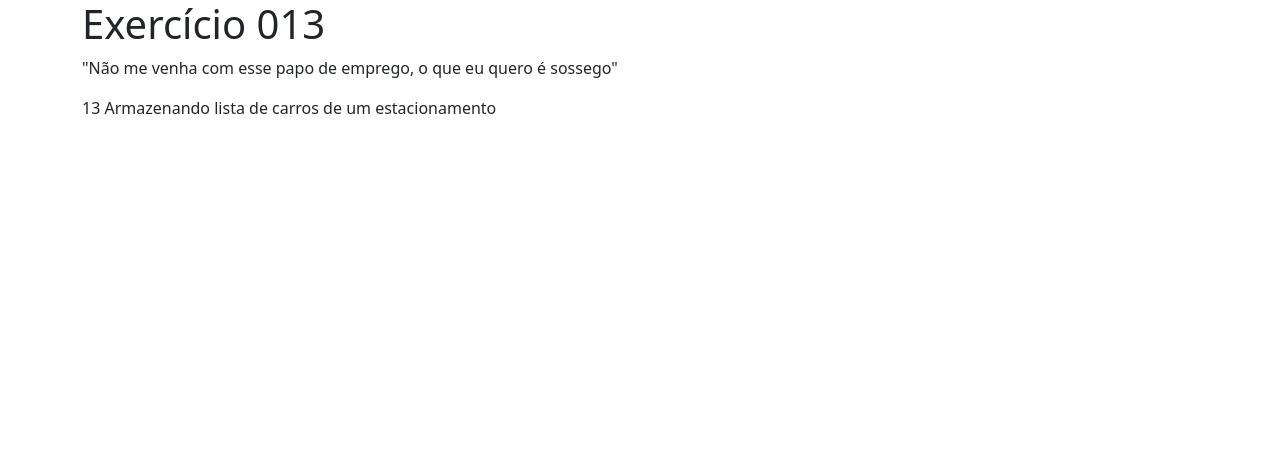
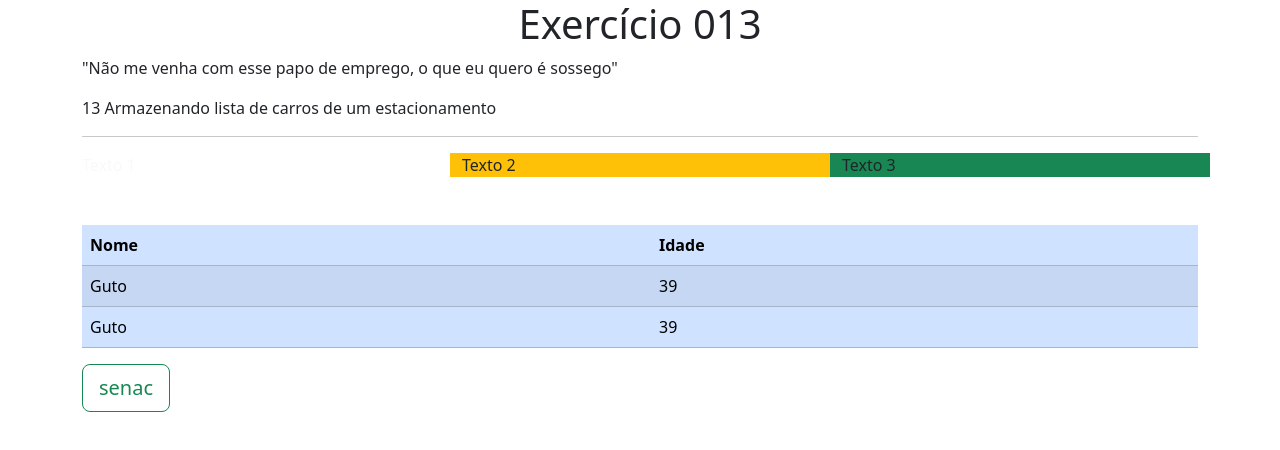
Before and after one commit to ViniSestari/exercicios-js-o-retorno, a plain HTML site: page Exercício013/index.html in a window 1280 px wide. Drawn offline with nearby package versions, Linux system fonts and the light colour scheme.

Commit message:
Update index.html

```diff
--- a/Exercício013/index.html
+++ b/Exercício013/index.html
@@ -8,10 +8,34 @@
 </head>
 <body>
     <div class="container">
-<h1>Exercício 013</h1>
+<h1 class="text-md-center text-and">Exercício 013</h1>
 <blockquote>"Não me venha com esse papo de emprego, o que eu quero é sossego"</blockquote>
 <p>13 Armazenando lista de carros de um estacionamento</p>
-    </div>
+<hr>
+<div class="row">
+    <div class="col-12 col-md-4 fundo text-light">Texto 1</div>
+    <div class="col-12 col-md-4 bg-warning">Texto 2</div>
+    <div class="col-12 col-md-4 bg-success">Texto 3</div>
+</div>
+<table class="table table-primary table-striped table-hover mt-5">
+    <thead>
+        <tr>
+            <th>Nome</th>
+            <th>Idade</th>
+        </tr>
+    </thead>
+    <tbody>
+        <tr>
+            <td>Guto</td>
+            <td>39</td>
+        </tr>
+        <tr>
+            <td>Guto</td>
+            <td>39</td>
+        </tr>
+    </tbody>
+</table>
+<a href="https://sp.senac.br" class="btn btn-outline-success btn-lg">senac</a>
 
 </body>
 </html>
```
